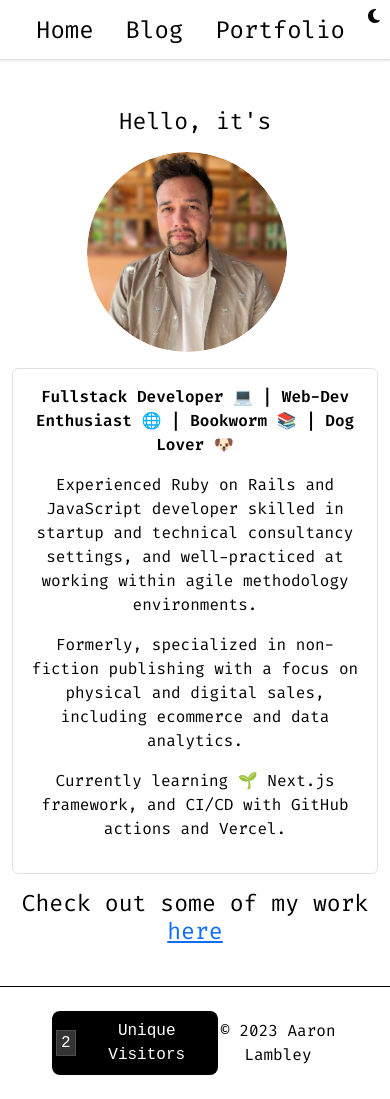
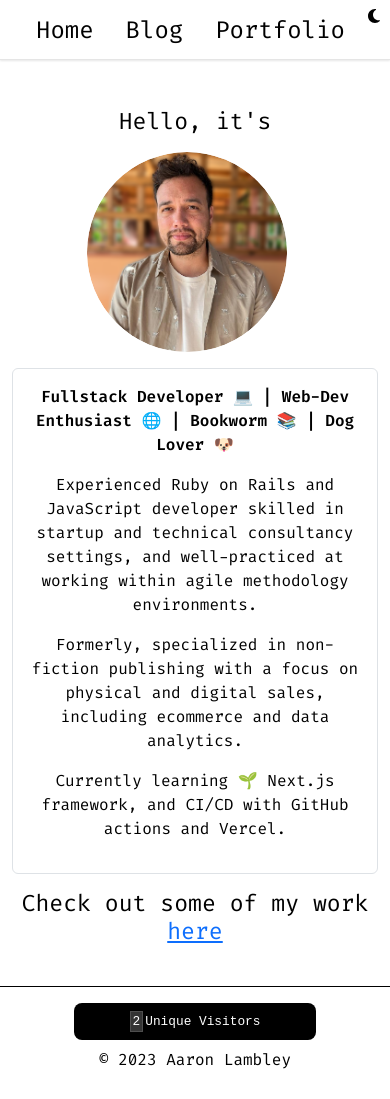
Before and after one commit to lambley/portfolio, a Next.js app: page / in a window 390 px wide. Built offline with nearby package versions, Linux system fonts and the light colour scheme.

Commit message:
add mobile styling

```diff
--- a/src/styles/footer.css
+++ b/src/styles/footer.css
@@ -31,3 +31,16 @@
   margin-bottom: 0px;
   color: var(--text-color);
 }
+
+@media screen and (max-width: 767px) {
+  .footer {
+    padding: 0.5rem;
+
+  }
+  .footer-content {
+    flex-direction: column;
+    justify-content: center;
+    align-items: center;
+    gap: 0.5rem;
+  }
+}
--- a/src/styles/visitorCounter.css
+++ b/src/styles/visitorCounter.css
@@ -47,3 +47,21 @@
   border-right: 1px solid #69696980;
   margin-right: 4px;
 }
+
+@media screen and (max-width: 767px) {
+  .visitor-counter {
+    width: 80%;
+  }
+  .counter-digits, .counter-label {
+    font-size: 0.8rem;
+  }
+  .counter-wrapper {
+    padding: 0px 4px;
+  }
+  .digit-frame {
+    padding: 0px 2px;
+  }
+  .digit-frame:last-of-type {
+    margin-right: 2px;
+  }
+}
```
